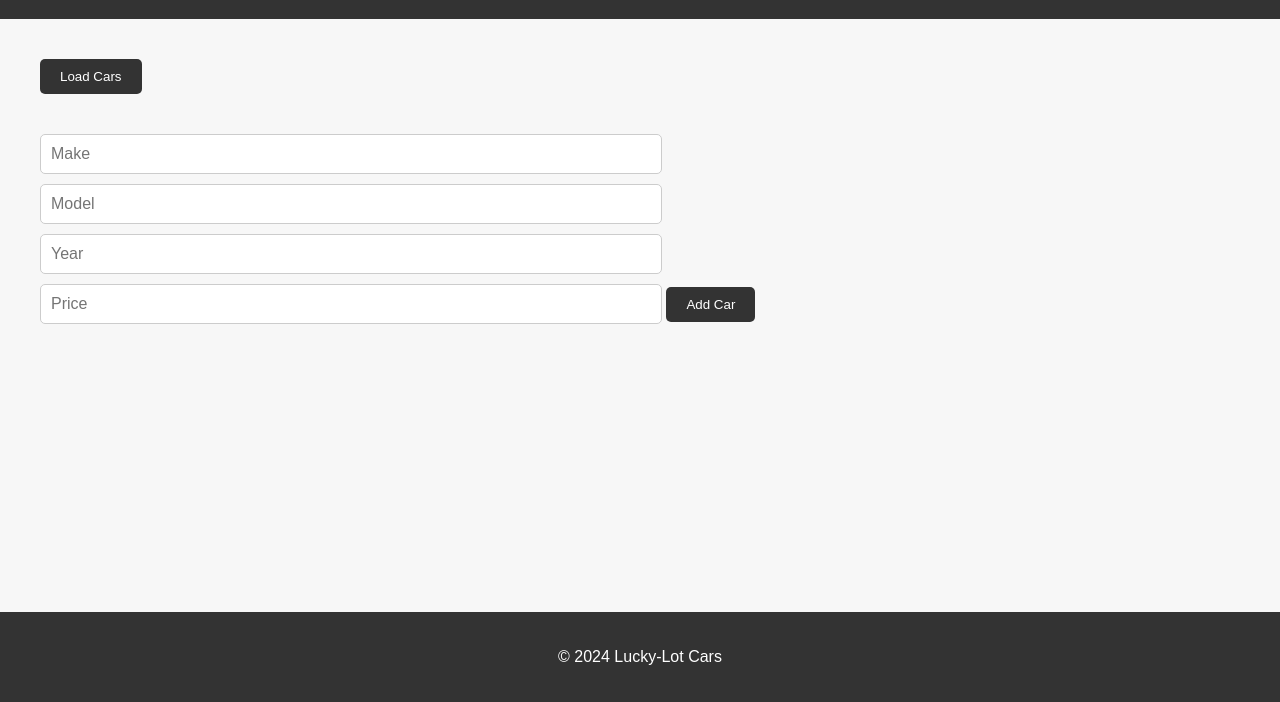
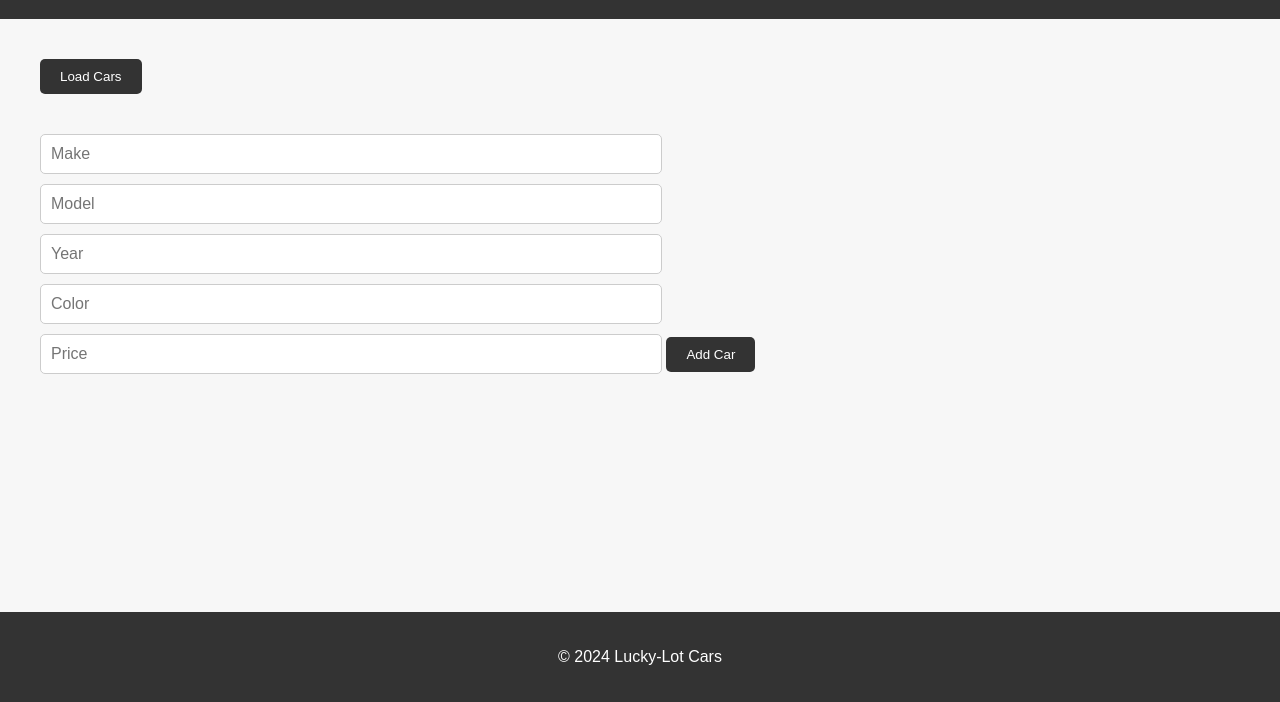
Before and after one commit to Javaluvr/2563191-lab6, a website: page src/index.html in a window 1280 px wide. Shown: the part 98-800 px from the top of the page. Drawn offline with Linux system fonts and the light colour scheme.

Commit message:
Edit index.html

```diff
--- a/src/index.html
+++ b/src/index.html
@@ -27,7 +27,7 @@
                 <input type="text" id="make" placeholder="Make" required>
                 <input type="text" id="model" placeholder="Model" required>
                 <input type="number" id="year" placeholder="Year" required>
-
+                <input type="text" id="color" placeholder="Color" required>
                 <input type="number" id="price" placeholder="Price" required>
                 <button type="submit">Add Car</button>
             </form>
```
